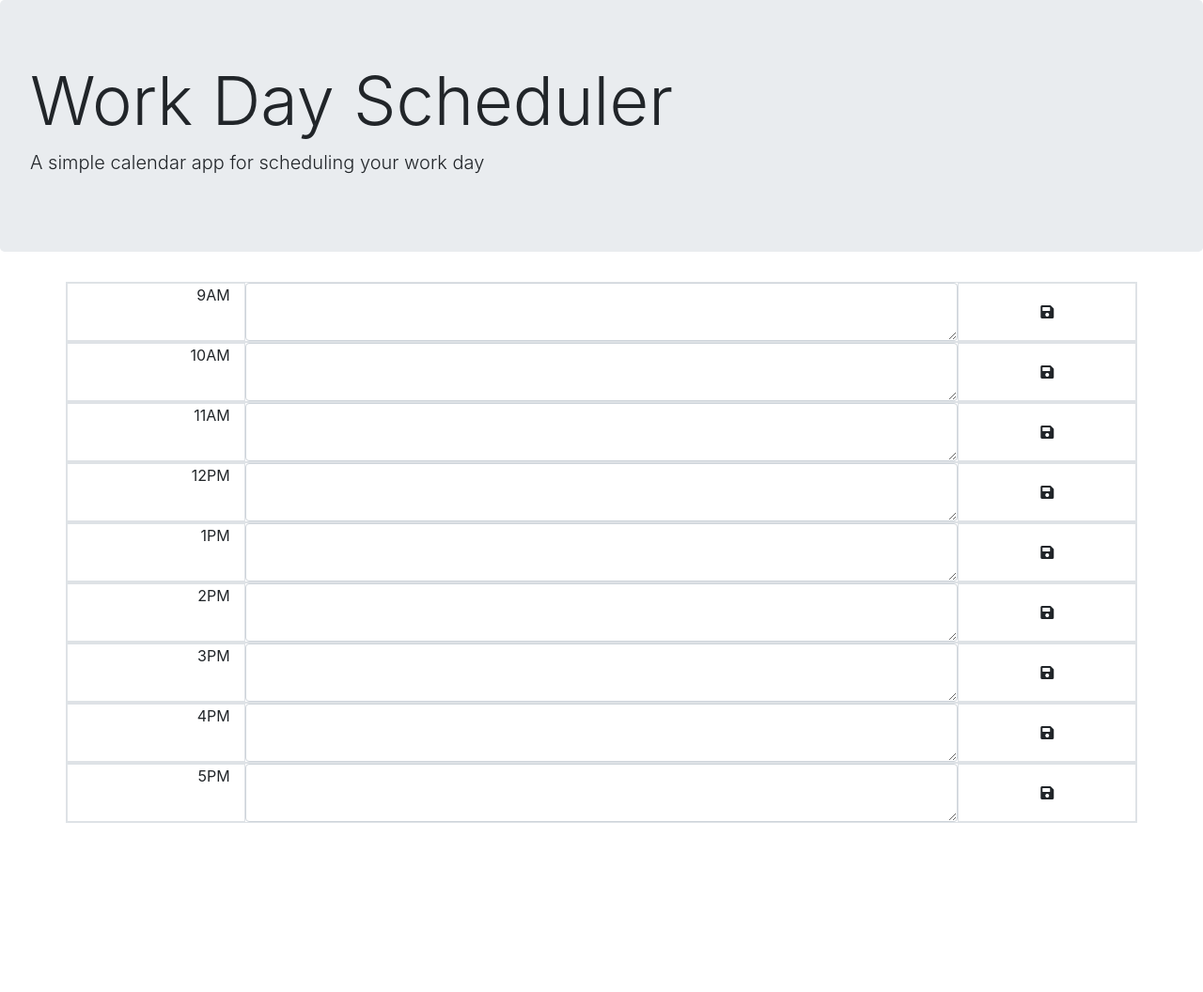
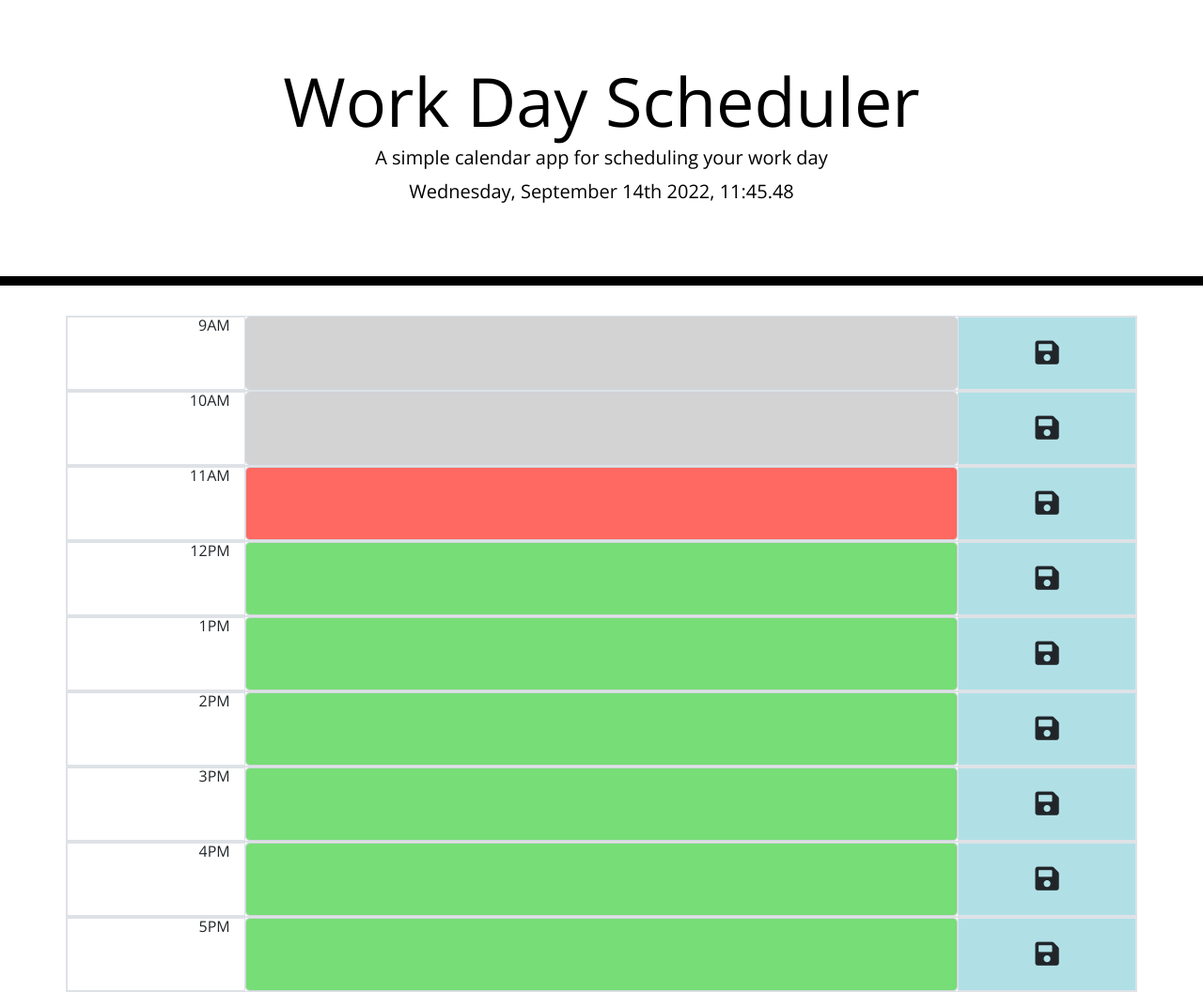
Before and after one commit to vinitapp/WorkDayScheduler, a plain HTML site: page index.html in a window 1280 px wide. Shown: the whole page at 94% size. Before the commit the page ends 876 px from the top, so only its background shows below. Drawn offline with nearby package versions, Linux system fonts and the light colour scheme.

Commit message:
updated css and js file link in html

```diff
--- a/assets/css/style.css
+++ b/assets/css/style.css
@@ -0,0 +1,79 @@
+body {
+    font-family: 'Open Sans', sans-serif;
+    font-size: 16px;
+    line-height: 1;
+  }
+
+  textarea {
+    background: transparent;
+    border: none;
+    resize: none;
+    color: #000000;
+    border-left: 1px solid black;
+    padding: 10px;
+  }
+
+  .save-container {
+    background-color: powderblue;
+  }
+
+  .jumbotron {
+    text-align: center;
+    background-color: transparent;
+    color: black;
+    border-radius: 0;
+    border-bottom: 10px solid black;
+  }
+
+  .description {
+    white-space: pre-wrap;
+  }
+
+  .time-block {
+    text-align: center;
+    border-radius: 15px;
+  }
+
+  .row {
+    white-space: pre-wrap;
+    height: 80px;
+    border-top: 1px solid white;
+  }
+
+  .hour {
+    background-color: #ffffff;
+    color: #000000;
+    border-top: 1px dashed #000000;
+  }
+
+  .past {
+    background-color: #d3d3d3;
+    color: white;
+  }
+
+  .present {
+    background-color: #ff6961;
+    color: white;
+  }
+
+  .future {
+    background-color: #77dd77;
+    color: white;
+  }
+
+  .saveBtn {
+    border-left: 1px solid black;
+    border-top-right-radius: 15px;
+    border-bottom-right-radius: 15px;
+    background-color: #06aed5;
+    color: white;
+  }
+
+  .saveBtn i:hover {
+    font-size: 20px;
+    transition: all 0.3s ease-in-out;
+  }
+
+  .fa-save {
+    font-size: 1.8rem;
+  }
--- /dev/null
+++ b/assets/javascript/script.js
@@ -0,0 +1,77 @@
+// updates time on the webpage
+function updateTime() {
+    let today = moment();
+
+    // updates the time element in the header
+    $("#currentDay").text(today.format("dddd, MMMM Do YYYY, h:mm.ss"));
+
+    // For coloring the past, present, and future time blocks
+    let now = moment().format("kk");
+    for (let i = 0; i < scheduleElArray.length; i++) {
+        scheduleElArray[i].removeClass("future past present");
+
+        if (now > scheduleElArray[i].data("hour")) {
+            scheduleElArray[i].addClass("past");
+
+        } else if (now === scheduleElArray[i].attr("data-hour")) {
+            scheduleElArray[i].addClass("present");
+
+        } else {
+
+            scheduleElArray[i].addClass("future");
+        }
+    }
+}
+
+// textarea elements
+let saveBttn = $(".save-icon");
+let containerEl = $(".container");
+let schedule9am = $("#9AM");
+let schedule10am = $("#10AM");
+let schedule11am = $("#11AM");
+let schedule12pm = $("#12PM");
+let schedule1pm = $("#1PM");
+let schedule2pm = $("#2PM");
+let schedule3pm = $("#3PM");
+let schedule4pm = $("#4PM");
+let schedule5pm = $("#5PM");
+
+let scheduleElArray = [
+    schedule9am,
+    schedule10am,
+    schedule11am,
+    schedule12pm,
+    schedule1pm,
+    schedule2pm,
+    schedule3pm,
+    schedule4pm,
+    schedule5pm,
+];
+
+renderLastRegistered();
+updateTime();
+setInterval(updateTime, 1000);
+
+// render schedule saved in local storage
+function renderLastRegistered() {
+    for (let el of scheduleElArray) {
+        el.val(localStorage.getItem("time block " + el.data("hour")));
+
+    }
+}
+
+
+// function for handling clicks
+function handleFormSubmit(event) {
+    event.preventDefault();
+
+    let btnClicked = $(event.currentTarget);
+
+    let targetText = btnClicked.siblings("textarea");
+
+    let targetTimeBlock = targetText.data("hour");
+
+    localStorage.setItem("time block " +  targetTimeBlock, targetText.val());
+}
+
+saveBttn.on("click", handleFormSubmit);
--- a/index.html
+++ b/index.html
@@ -18,7 +18,7 @@
       href="https://fonts.googleapis.com/css?family=Open+Sans&display=swap"
       rel="stylesheet"
     />
-    <link rel="stylesheet" href="./assets/css/style.css" />
+    <link rel="stylesheet" href="assets/css/style.css" />
     <title>Work Day Scheduler</title>
 
   </head>
@@ -82,6 +82,6 @@
 
     <script src="https://cdnjs.cloudflare.com/ajax/libs/jquery/3.2.1/jquery.min.js"></script>
     <script src="https://cdnjs.cloudflare.com/ajax/libs/moment.js/2.24.0/moment.min.js"></script>
-    <script src="./assets/js/script.js"></script>
+    <script src="assets/javascript/script.js"></script>
   </body>
 </html>
```
